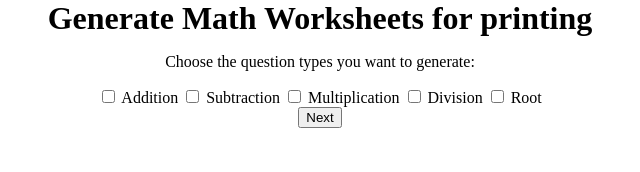
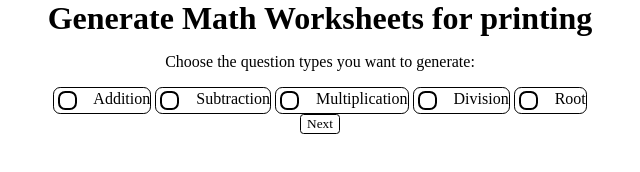
Before and after one commit to richie-rich90454/math_worksheet_generator, a website: page public/index.html in a window 1280 px wide. Shown: the whole page, without its empty margins (320-960 px from the left). Drawn offline with nearby package versions, Linux system fonts and the light colour scheme; a web font is replaced by a local one.

Commit message:
added some custom checkbox css

```diff
--- a/public/index.html
+++ b/public/index.html
@@ -33,6 +33,59 @@
                 margin: auto;
                 text-align: center;
             }
+            input{
+                font-family: "Noto Sans SC";
+            }
+            input[type="button"]{
+                background-color: #FFF;
+                border: 1px solid #000;
+                border-radius: .223rem;
+                cursor: pointer;
+            }
+            input[type="button"]:hover{
+                transform: scale(1.1);
+            }
+            input[type="checkbox"]{
+                appearance: none;
+                -webkit-appearance: none;
+                -moz-appearance: none;
+                width: 1.2rem;
+                height: 1.2rem;
+                border: 2px solid #000;
+                border-radius: .45rem;
+                position: relative;
+                vertical-align: middle;
+                margin-right: .8rem;
+                cursor: pointer;
+            }
+            input[type="checkbox"]:checked{
+                color: #DE0000;
+                border-color: #DE0000;
+            }
+            input[type="checkbox"]:checked::before{
+                content: "✓";
+                position: absolute;
+                color: #000;
+                top: -35%;
+                left: 10%;
+                font-size: 1.1rem;
+            }
+            input[type="checkbox"]:hover{
+                background-color: #FCD600;
+            }
+            .checkbox-wrapper{
+                border: 1px solid #000;
+                max-width: max-content;
+                text-align-last: center;
+                border-radius: .45rem;
+                display: inline-block;
+            }
+            label{
+                cursor: pointer;
+            }
+            .checkbox-wrapper:hover{
+                background-color: #FCD600;
+            }
         </style>
     </head>
     <body>
@@ -40,18 +93,30 @@
         <div id="generation-box">
             <div id="question-options">
                 <p>Choose the question types you want to generate: </p>
+                <div class="form-wrapper">
                     <form id="question-type-group">
+                        <div class="checkbox-wrapper">
                             <input type="checkbox" id="add" value="add" name="question-type">
                             <label for="add">Addition</label>
+                        </div>
+                        <div class="checkbox-wrapper">
                             <input type="checkbox" id="subtrt" value="subtrt" name="question-type">
                             <label for="subtrt">Subtraction</label>
+                        </div>
+                        <div class="checkbox-wrapper">
                             <input type="checkbox" id="mult" value="mult" name="question-type">
                             <label for="mult">Multiplication</label>
+                        </div>
+                        <div class="checkbox-wrapper">
                             <input type="checkbox" id="divid" value="divid" name="question-type">
                             <label for="divid">Division</label>
+                        </div>
+                        <div class="checkbox-wrapper">
                             <input type="checkbox" id="root" value="root" name="question-type">
                             <label for="root">Root</label>
+                        </div>
                     </form>
+                </div>
                 <div id="question-number-group" style="display: none;">
                     <p>Enter the amount of questions</p>
                     <input type="number" placeholder="Enter here">
```
Lines whose indentation alone changed are shown as unchanged.
